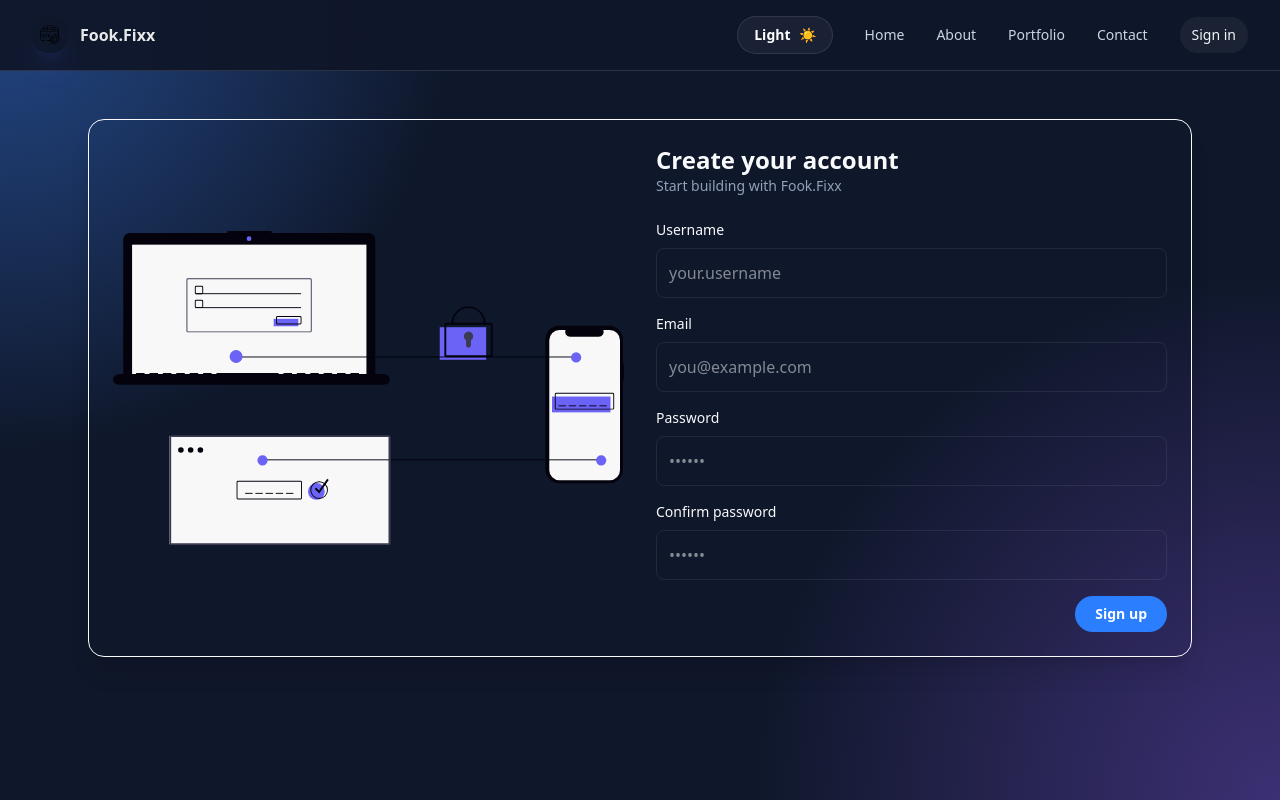
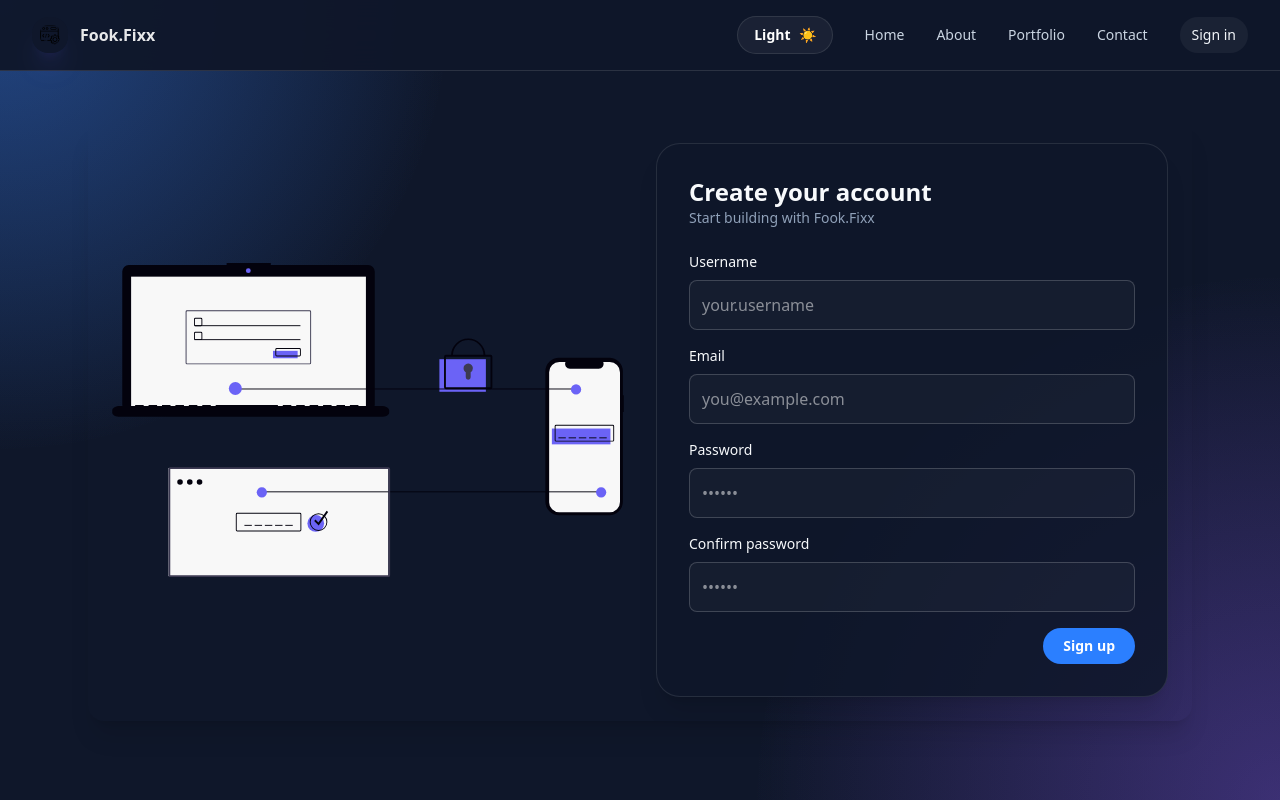
Before and after one commit to jirasakjk/fook-fixx-web, an Angular app: page /register in a window 1280 px wide. Built offline with nearby package versions, Linux system fonts and the light colour scheme.

Commit message:
add form color mode

```diff
--- a/src/app/components/login/login.component.css
+++ b/src/app/components/login/login.component.css
@@ -1,5 +1,10 @@
 .page-card img {
   filter: saturate(0.9) contrast(1.05);
+}
+
+.page-card {
+  border: none;
+  background: transparent;
 }
 
 .login-page {
@@ -20,48 +25,54 @@
 }
 
 input {
-  border-color: rgba(255,255,255,0.08);
+  border-color: rgba(255,255,255,0.18);
+  color: white;
+  background-color: rgba(255,255,255,0.03);
 }
 
 input:focus {
   outline: none;
-  box-shadow: 0 0 0 4px rgba(59,130,246,0.08);
+  box-shadow: 0 0 0 4px rgba(59,130,246,0.18);
 }
 
 :host-context(.light-mode) input {
-  border-color: rgba(15,23,42,0.15) !important;
+  border-color: rgba(15,23,42,0.2) !important;
   color: #0f172a !important;
+  background-color: rgba(255,255,255,0.88) !important;
 }
 
 :host-context(.light-mode) input::placeholder {
-  color: rgba(15,23,42,0.4) !important;
+  color: rgba(15,23,42,0.5) !important;
 }
 
 :host-context(.light-mode) input:focus {
   outline: none;
-  box-shadow: 0 0 0 4px rgba(59,130,246,0.15) !important;
-  border-color: rgba(59,130,246,0.3) !important;
+  box-shadow: 0 0 0 4px rgba(59,130,246,0.18) !important;
+  border-color: rgba(59,130,246,0.35) !important;
 }
 
-:host-context(.light-mode) h2 {
-  color: #0f172a !important;
+.form-panel {
+  background-color: rgba(15,23,42,0.85);
 }
 
-:host-context(.light-mode) label {
+:host-context(.light-mode) .form-panel {
+  background-color: rgba(255,255,255,0.95) !important;
+  border-color: rgba(15,23,42,0.12) !important;
+}
+
+:host-context(.light-mode) h2,
+:host-context(.light-mode) label,
+:host-context(.light-mode) .text-slate-400 {
   color: #0f172a !important;
 }
 
 :host-context(.light-mode) button[type="submit"] {
-  background-color: #3b82f6 !important;
+  background-color: #2563eb !important;
   color: white !important;
 }
 
 :host-context(.light-mode) button[type="submit"]:hover:not(:disabled) {
-  background-color: #2563eb !important;
-}
-
-:host-context(.light-mode) button[type="submit"]:disabled {
-  opacity: 0.6;
+  background-color: #1d4ed8 !important;
 }
 
 :host-context(.light-mode) a[routerLink="/register"] {
--- a/src/app/components/login/login.component.html
+++ b/src/app/components/login/login.component.html
@@ -1,16 +1,17 @@
 <div class="mx-auto max-w-6xl px-6 py-12 login-page">
-  <div class="rounded-2xl border page-card p-6 shadow-xl flex flex-col-reverse items-center gap-8 lg:flex-row lg:items-stretch login-card">
+  <div class="rounded-2xl page-card p-6 shadow-xl flex flex-col-reverse items-center gap-8 lg:flex-row lg:items-stretch login-card">
     <div class="w-full lg:w-1/2 flex items-center justify-center">
       <img class="login-illustration max-w-full h-auto rounded-lg" src="assets/images/undraw_two-factor-authentication_ofho.svg" alt="two-factor authentication illustration" />
     </div>
 
     <div class="w-full lg:w-1/2">
-      <div class="mb-6">
-        <h2 class="text-2xl font-semibold">Sign in to your account</h2>
-        <p class="text-sm text-slate-400">Secure access to your portfolio dashboard</p>
-      </div>
+      <div class="form-panel rounded-3xl border border-white/10 bg-slate-950/95 p-8 shadow-xl">
+        <div class="mb-6">
+          <h2 class="text-2xl font-semibold">Sign in to your account</h2>
+          <p class="text-sm text-slate-400">Secure access to your portfolio dashboard</p>
+        </div>
 
-      <form [formGroup]="form" (ngSubmit)="onSubmit()" class="space-y-4">
+        <form [formGroup]="form" (ngSubmit)="onSubmit()" class="space-y-4">
         <div>
           <label class="block text-sm font-medium">Username</label>
           <input formControlName="username" type="text" placeholder="your.username" class="mt-2 w-full rounded-lg border p-3 bg-transparent" />
@@ -28,6 +29,7 @@
           <a routerLink="/register" class="rounded-full border border-white/10 bg-white/5 px-4 py-2 text-sm font-semibold">Sign up</a>
         </div>
       </form>
+      </div>
     </div>
   </div>
 </div>
--- a/src/app/components/register/register.component.css
+++ b/src/app/components/register/register.component.css
@@ -1,5 +1,10 @@
 .page-card img {
   filter: saturate(0.9) contrast(1.05);
+}
+
+.page-card {
+  border: none;
+  background: transparent;
 }
 
 .register-page {
@@ -20,44 +25,54 @@
 }
 
 input {
-  border-color: rgba(255,255,255,0.08);
+  border-color: rgba(255,255,255,0.18);
+  color: white;
+  background-color: rgba(255,255,255,0.03);
 }
 
 input:focus {
   outline: none;
-  box-shadow: 0 0 0 4px rgba(59,130,246,0.08);
+  box-shadow: 0 0 0 4px rgba(59,130,246,0.18);
 }
 
 :host-context(.light-mode) input {
-  border-color: rgba(15,23,42,0.15) !important;
+  border-color: rgba(15,23,42,0.2) !important;
   color: #0f172a !important;
+  background-color: rgba(255,255,255,0.88) !important;
 }
 
 :host-context(.light-mode) input::placeholder {
-  color: rgba(15,23,42,0.4) !important;
+  color: rgba(15,23,42,0.5) !important;
 }
 
 :host-context(.light-mode) input:focus {
   outline: none;
-  box-shadow: 0 0 0 4px rgba(59,130,246,0.15) !important;
-  border-color: rgba(59,130,246,0.3) !important;
+  box-shadow: 0 0 0 4px rgba(59,130,246,0.18) !important;
+  border-color: rgba(59,130,246,0.35) !important;
 }
 
-:host-context(.light-mode) h2 {
-  color: #0f172a !important;
+.form-panel {
+  background-color: rgba(15,23,42,0.85);
 }
 
-:host-context(.light-mode) label {
+:host-context(.light-mode) .form-panel {
+  background-color: rgba(255,255,255,0.95) !important;
+  border-color: rgba(15,23,42,0.12) !important;
+}
+
+:host-context(.light-mode) h2,
+:host-context(.light-mode) label,
+:host-context(.light-mode) .text-slate-400 {
   color: #0f172a !important;
 }
 
 :host-context(.light-mode) button[type="submit"] {
-  background-color: #3b82f6 !important;
+  background-color: #2563eb !important;
   color: white !important;
 }
 
 :host-context(.light-mode) button[type="submit"]:hover:not(:disabled) {
-  background-color: #2563eb !important;
+  background-color: #1d4ed8 !important;
 }
 
 :host-context(.light-mode) button[type="submit"]:disabled {
--- a/src/app/components/register/register.component.html
+++ b/src/app/components/register/register.component.html
@@ -1,16 +1,17 @@
 <div class="mx-auto max-w-6xl px-6 py-12 register-page">
-  <div class="rounded-2xl border page-card p-6 shadow-xl flex flex-col-reverse items-center gap-8 lg:flex-row lg:items-stretch register-card">
+  <div class="rounded-2xl page-card p-6 shadow-xl flex flex-col-reverse items-center gap-8 lg:flex-row lg:items-stretch register-card">
     <div class="w-full lg:w-1/2 flex items-center justify-center">
       <img class="register-illustration max-w-full h-auto rounded-lg" src="assets/images/undraw_two-factor-authentication_ofho.svg" alt="signup illustration" />
     </div>
 
     <div class="w-full lg:w-1/2">
-      <div class="mb-6">
-        <h2 class="text-2xl font-semibold">Create your account</h2>
-        <p class="text-sm text-slate-400">Start building with Fook.Fixx</p>
-      </div>
+      <div class="form-panel rounded-3xl border border-white/10 bg-slate-950/95 p-8 shadow-xl">
+        <div class="mb-6">
+          <h2 class="text-2xl font-semibold">Create your account</h2>
+          <p class="text-sm text-slate-400">Start building with Fook.Fixx</p>
+        </div>
 
-      <form [formGroup]="form" (ngSubmit)="onSubmit()" class="space-y-4">
+        <form [formGroup]="form" (ngSubmit)="onSubmit()" class="space-y-4">
         <div>
           <label class="block text-sm font-medium">Username</label>
           <input formControlName="username" type="text" placeholder="your.username" class="mt-2 w-full rounded-lg border p-3 bg-transparent" />
@@ -39,6 +40,7 @@
           <button type="submit" [disabled]="isSubmitting" class="rounded-full bg-blue-500 px-5 py-2 text-sm font-semibold text-white">Sign up</button>
         </div>
       </form>
+      </div>
     </div>
   </div>
 </div>
```
